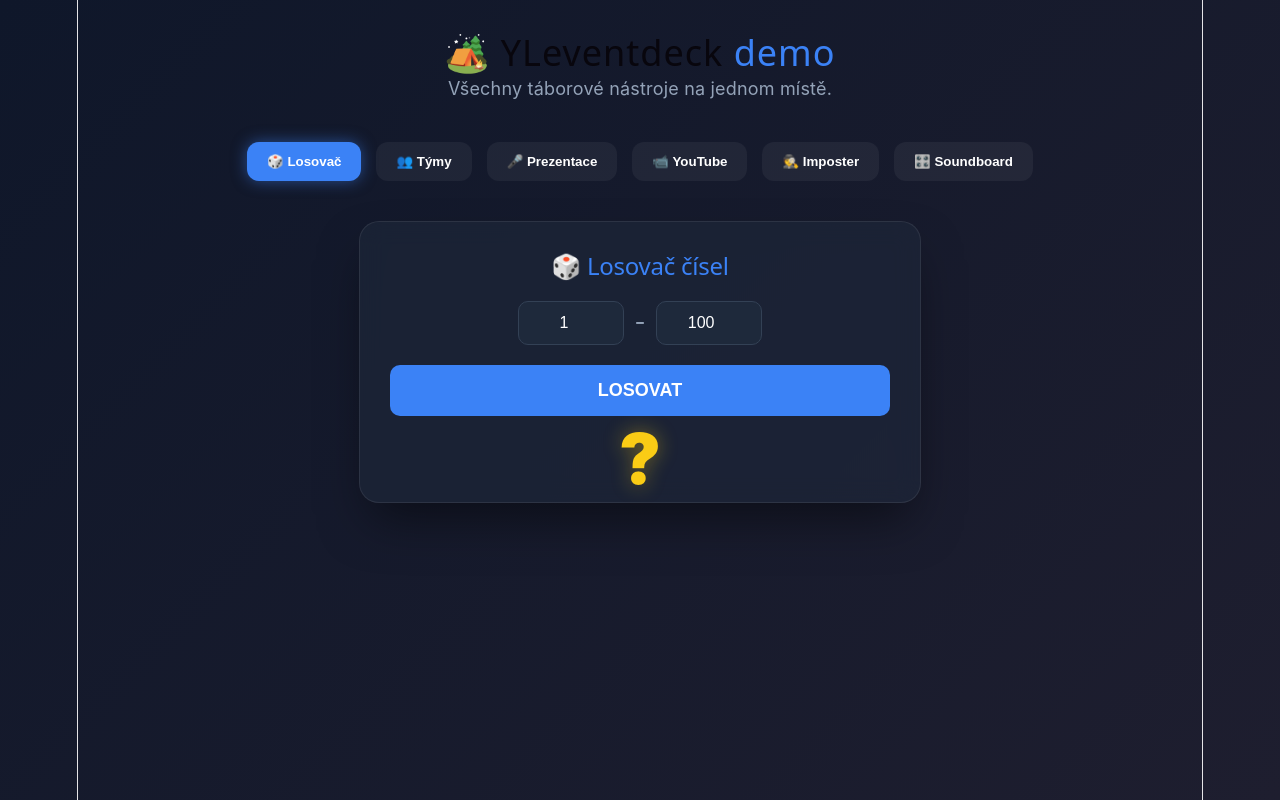
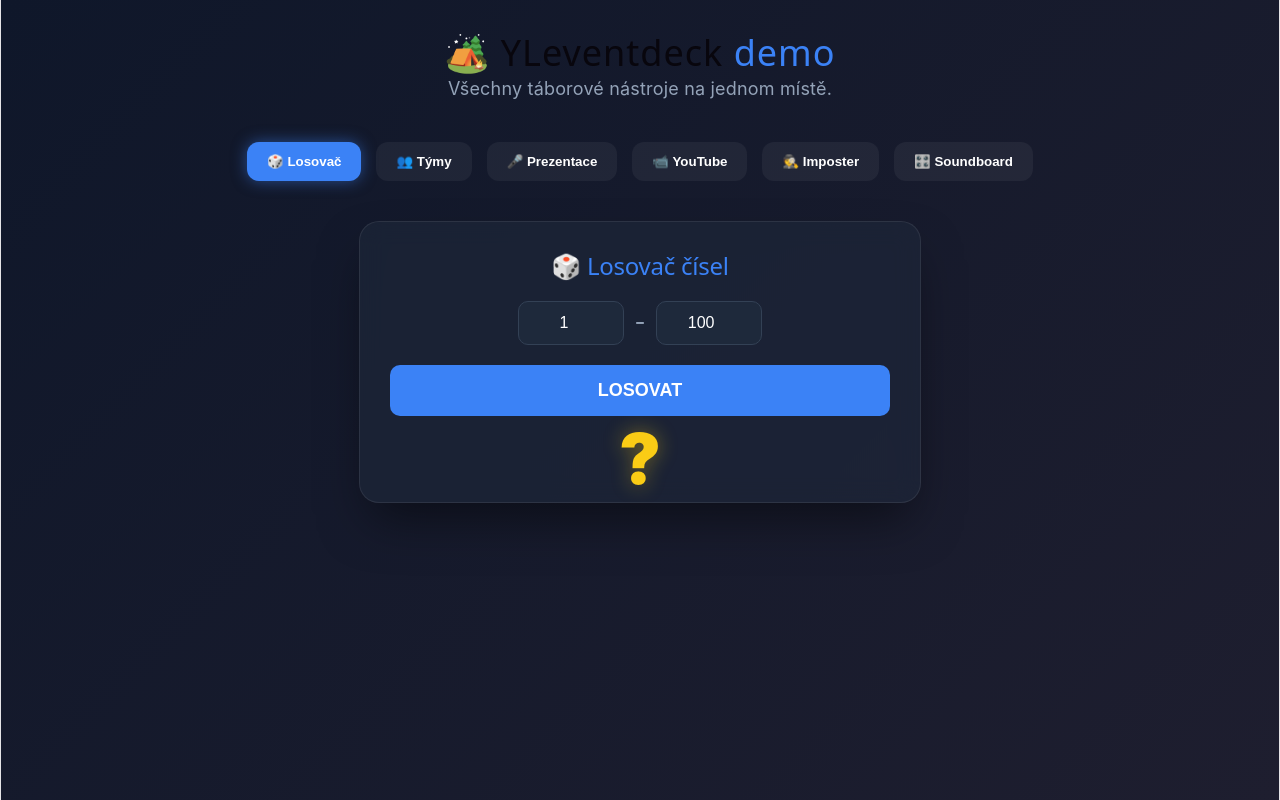
Before and after one commit to Bovoxo/YLED, a React (Vite) app in the folder frontend/: page / in a window 1280 px wide. Built offline with nearby package versions, Linux system fonts and the light colour scheme.

Commit message:
Oprava centrování

```diff
--- a/frontend/src/index.css
+++ b/frontend/src/index.css
@@ -55,8 +55,8 @@ body {
 }
 
 #root {
-  width: 1126px;
-  max-width: 100%;
+  width: 100%;
+  max-width: 1350px;
   margin: 0 auto;
   text-align: center;
   border-inline: 1px solid var(--border);
```
